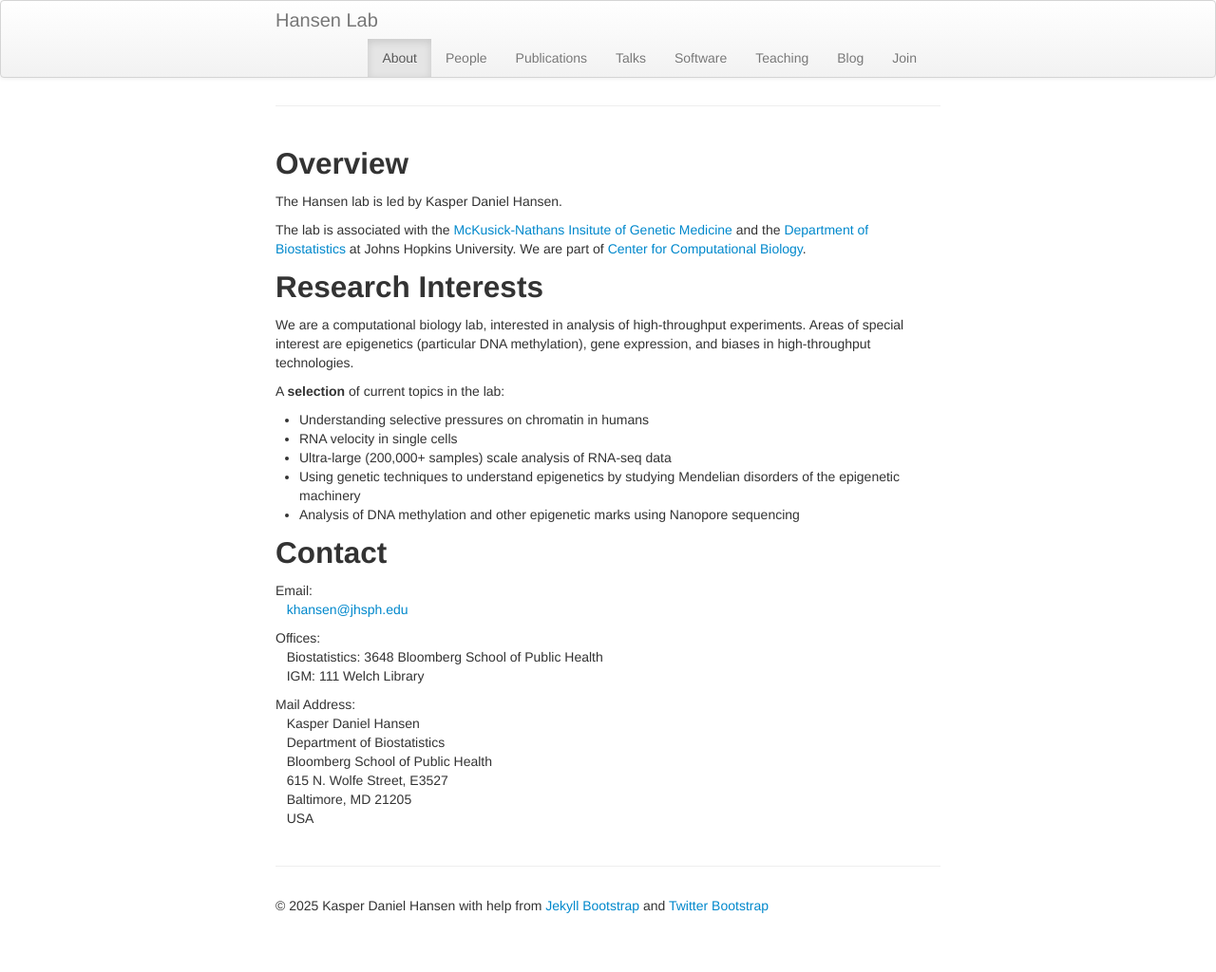
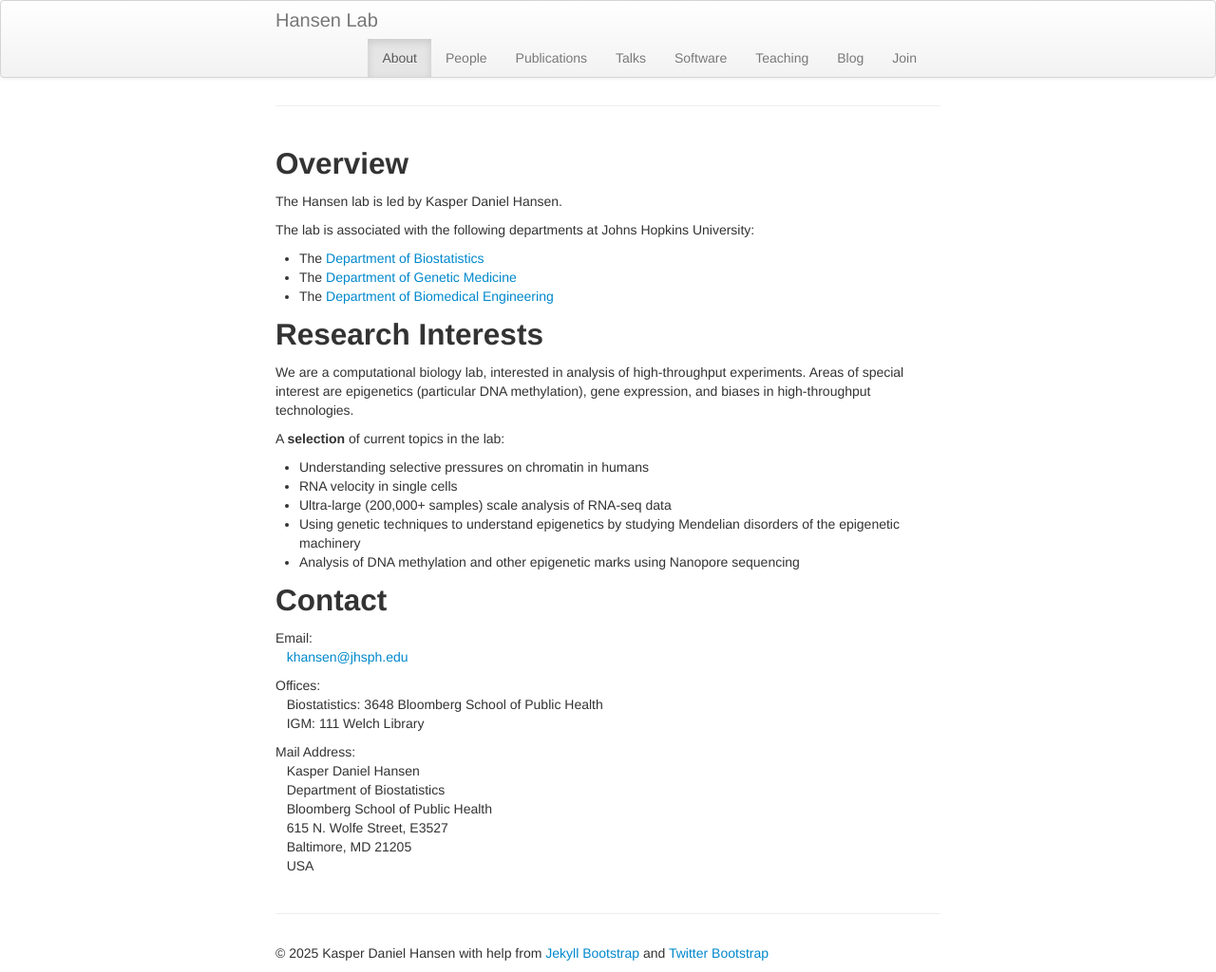
Before and after one commit to hansenlab/hansenlab.github.io, a Jekyll site: the page built from 00-index.md, in a window 1280 px wide. Shown: the whole page at 95% size. Built offline with Jekyll 4.4.1, drawn with Linux system fonts in a browser that asks for light colours; before the commit the page ends 974 px from its top, so only the background shows below that.

Commit message:
new pubs

```diff
--- a/00-index.md
+++ b/00-index.md
@@ -11,10 +11,11 @@ Overview
 
 The Hansen lab is led by Kasper Daniel Hansen.
 
-The lab is associated with the
-[McKusick-Nathans Insitute of Genetic Medicine](http://www.hopkinsmedicine.org/geneticmedicine) and
-the [Department of Biostatistics](http://www.biostat.jhsph.edu) at Johns Hopkins University.  We are
-part of [Center for Computational Biology](http://ccb.jhu.edu).
+The lab is associated with the following departments at Johns Hopkins University:
+
+- The [Department of Biostatistics](https://www.biostat.jhsph.edu)
+- The [Department of Genetic Medicine](https://www.hopkinsmedicine.org/genetic-medicine)
+- The [Department of Biomedical Engineering](https://www.bme.jhu.edu)
 
 Research Interests
 ------------------
```
Also changed, not shown: 02-pubs.md (+18 -12 lines).
